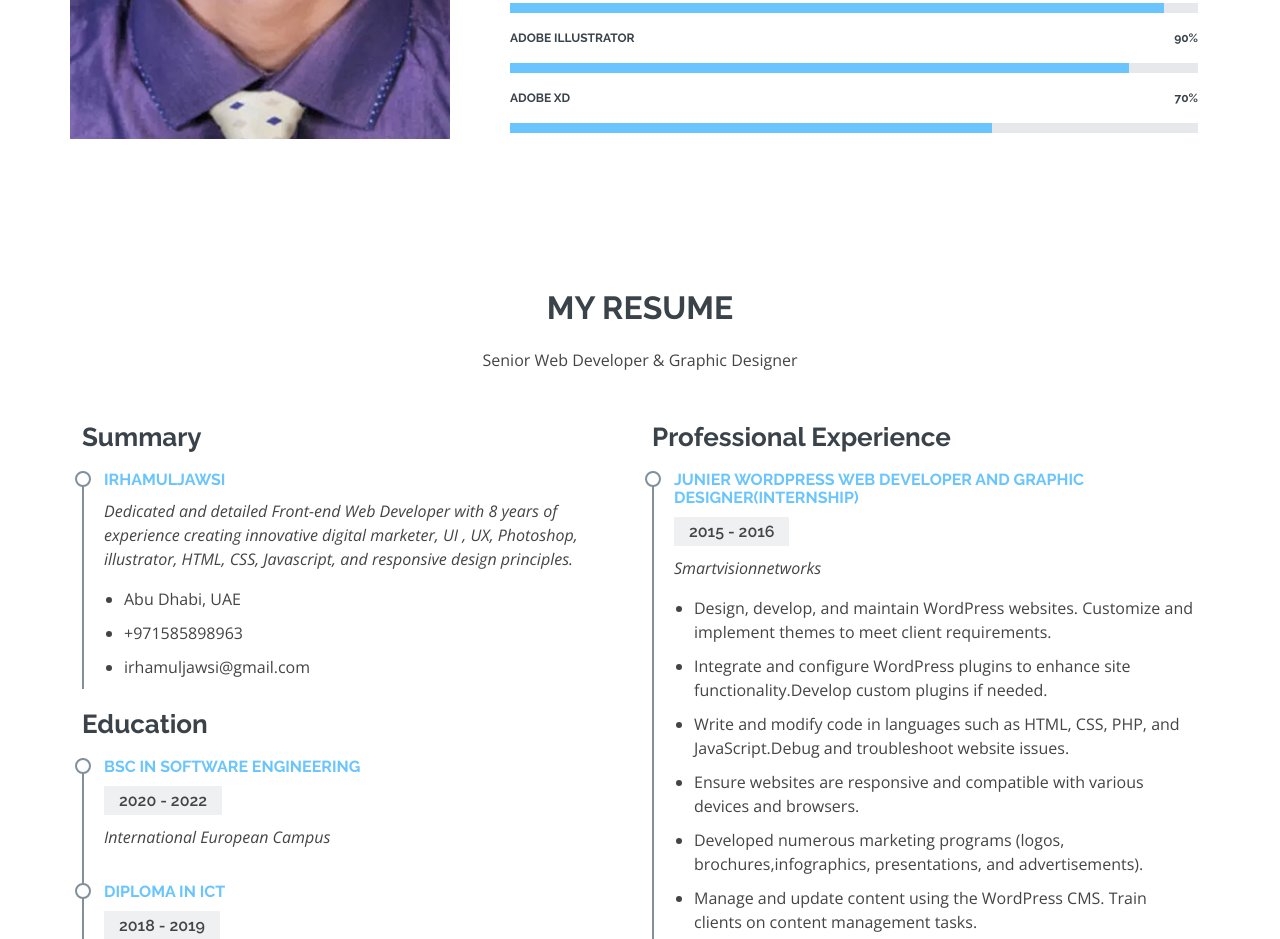
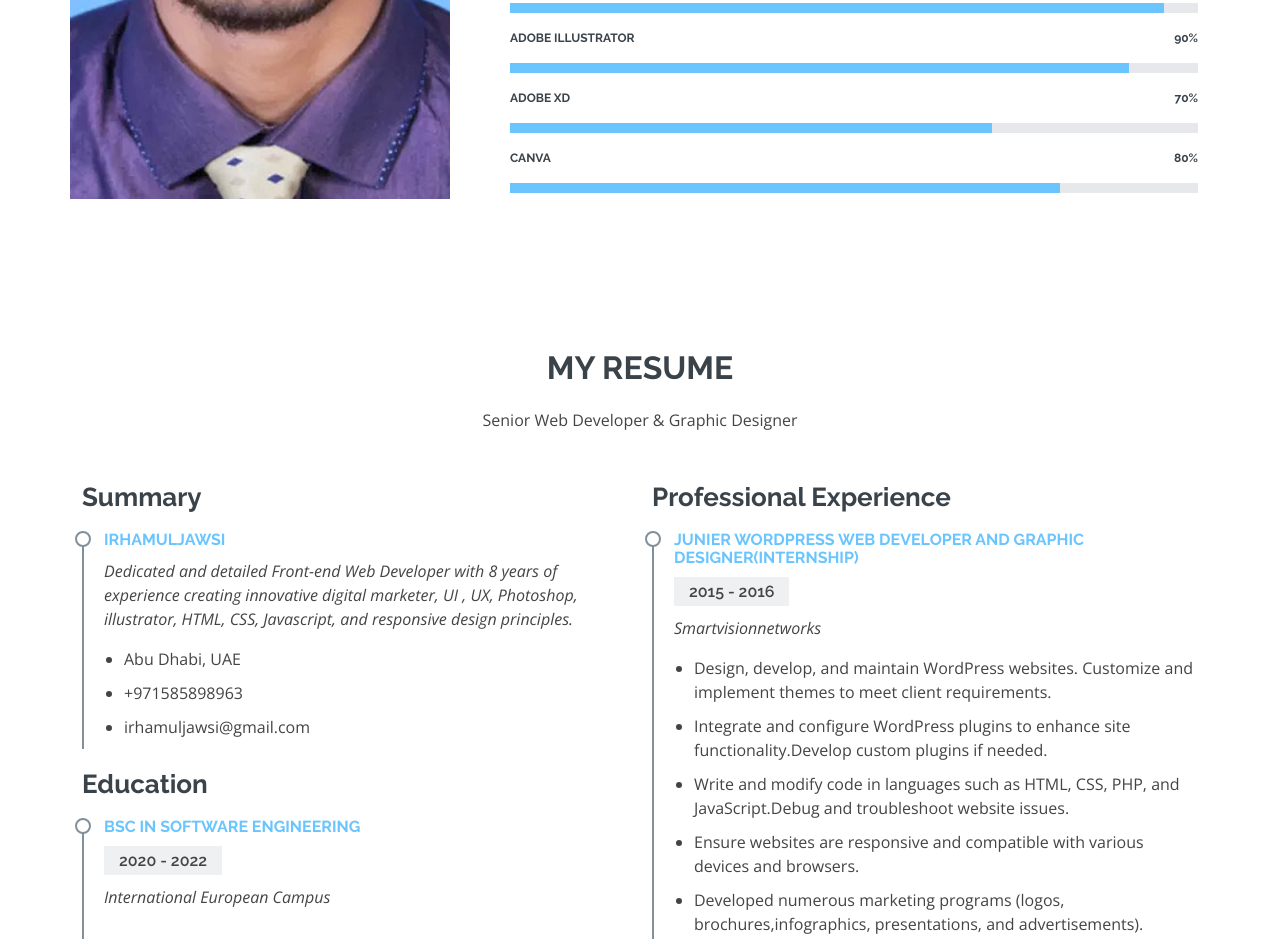
Before and after one commit to JAWSI/jawsi99, a plain HTML site: page index.html in a window 1280 px wide. Shown: the part 1513-2452 px from the top of the page. Drawn offline with nearby package versions, Linux system fonts and the light colour scheme.

Commit message:
Update index.html

```diff
--- a/index.html
+++ b/index.html
@@ -140,6 +140,14 @@
                   <div class="progress-bar" role="progressbar" aria-valuenow="70" aria-valuemin="0" aria-valuemax="100"></div>
                 </div>
               </div>
+
+              <div class="progress">
+                <span class="skill">Canva<i class="val">80%</i></span>
+                <div class="progress-bar-wrap">
+                  <div class="progress-bar" role="progressbar" aria-valuenow="80" aria-valuemin="0" aria-valuemax="100"></div>
+                </div>
+              </div>
+
 
 
 
```
